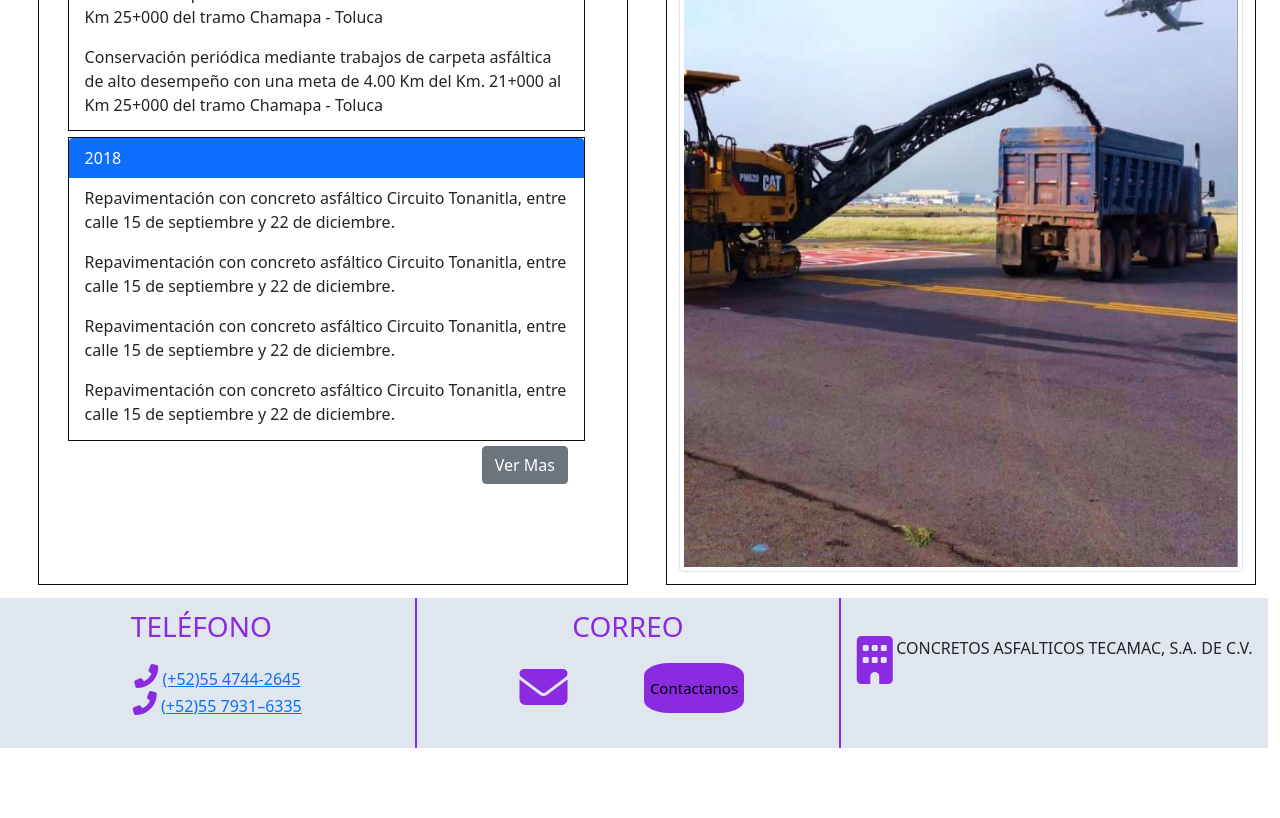
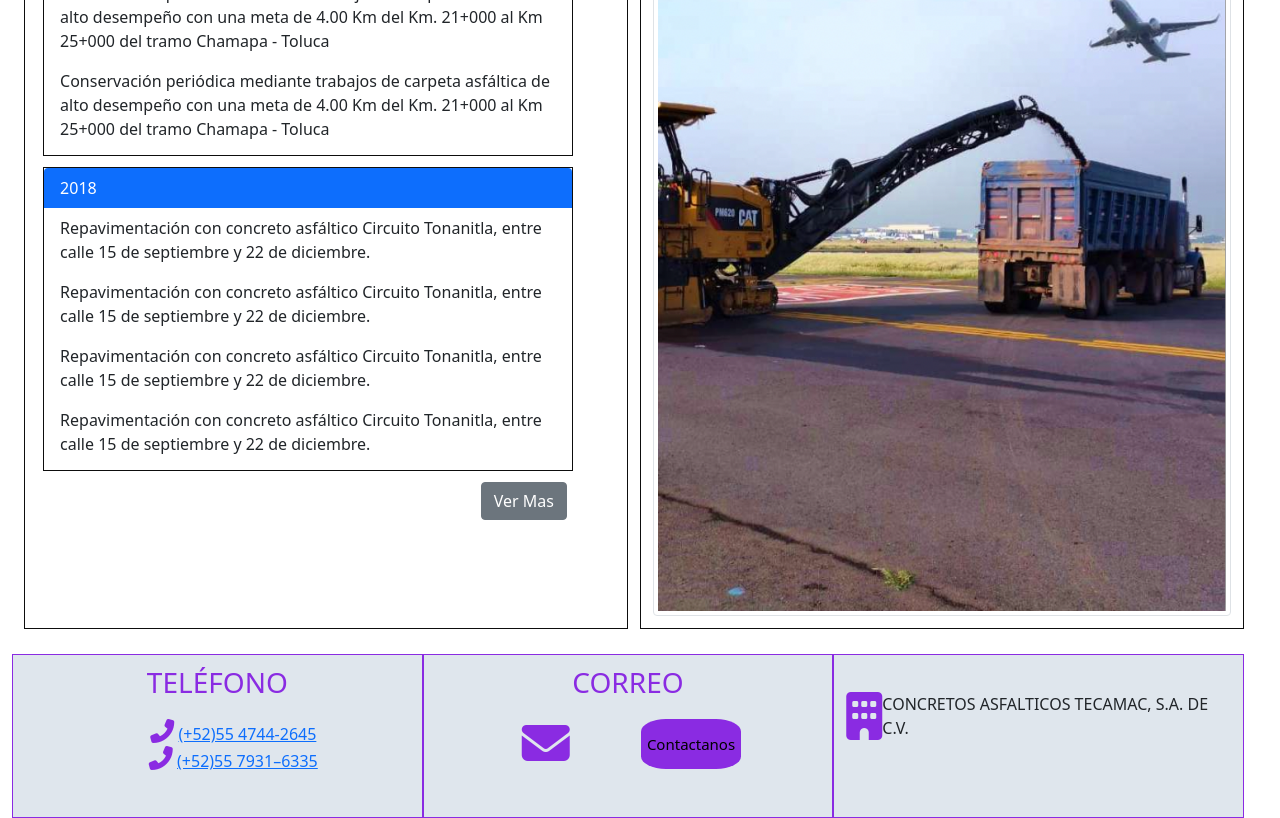
Before and after one commit to nfillon/Catsa-Web, a plain HTML site: page pages/proyectos.html in a window 1280 px wide. Shown: the part 1720-2538 px from the top of the page. Before the commit the page ends 2468 px from the top, so only its background shows below. Drawn offline with nearby package versions, Linux system fonts and the light colour scheme.

Commit message:
Entrega bootstrap maketeo + componentes

```diff
--- a/css/catsa2.css
+++ b/css/catsa2.css
@@ -4,10 +4,8 @@
     box-sizing: border-box;
 }
 
-.navbar {
-    margin-top: 0px;
-    margin-bottom: 0px;
-}
+
+
 /* Contenedor Flex para toda la pagina */
 
 .backheader {
@@ -36,9 +34,9 @@ nav a:hover {
 
 
 .ulBorder{
-    margin-left: 3%;
+    margin-left: 1%;
     border: 1px solid rgba(9,9,9,0.98);
-    margin-bottom: 1%;
+    margin-bottom: 2%;
     padding-bottom: 1%;
 }
 
@@ -85,8 +83,7 @@ nav a:hover {
 
 .contenedorFooterBorder {
     width: 33%;
-    border-left: 2px solid blueviolet;
-    border-right: 2px solid blueviolet;
+    border: 1px solid blueviolet;
 }
 
 .fa-envelope:before {
--- a/pages/proyectos.html
+++ b/pages/proyectos.html
@@ -8,11 +8,11 @@
     <link rel="stylesheet" href="../css/catsa2.css"/>
     <link href="https://cdn.jsdelivr.net/npm/bootstrap@5.1.3/dist/css/bootstrap.min.css" rel="stylesheet" integrity="sha384-1BmE4kWBq78iYhFldvKuhfTAU6auU8tT94WrHftjDbrCEXSU1oBoqyl2QvZ6jIW3" crossorigin="anonymous">
 </head>
-<body>
+<body class="container-fluid">
 <div>
 <header class="backheader">
     <nav class="navbar navbar-expand-lg navbar-light">
-        <div class="container-fluid">
+        <div class="container-fluid container-sm">
             <img class="navbar-brand" src="../images/LogoCatsaTransparenciaBlanco.png" alt=""/>
 
             <button class="navbar-toggler" type="button" data-bs-toggle="collapse" data-bs-target="#navbarNav" aria-controls="navbarNav" aria-expanded="false" aria-label="Toggle navigation">
@@ -43,7 +43,7 @@
 </div>
 <section class="container-fluid">
     <div class="row">
-        <div class="col-12 ">
+        <div class="col-12 .col- .col-md">
             <div class="d-flex justify-content-center">
                 <h3>PROYECTOS</h3>
             </div>
@@ -121,11 +121,6 @@
                                 <span class="visually-hidden">Next</span>
                             </button>
                         </div>
-<!--                        <div class="col-12">-->
-<!--                            <div class="text-center">-->
-<!--                                <img class="rounded img-thumbnail" src="../images/proyectoImg1.jpg" alt="avion" >-->
-<!--                            </div>-->
-<!--                        </div>-->
                 </div>
             </div>
         </div>
@@ -197,8 +192,9 @@
         </div>
     </div>
 </section>
+<div class="container-fluid" >
 <footer class="row contenedorFooter">
-    <div class="col-4">
+    <div class="col-sm-4 contenedorFooterBorder">
                 <h3 class="textFooterH3">TELÉFONO</h3>
                 <ul class="textFooterUL">
                     <li>
@@ -209,9 +205,9 @@
                     </li>
                 </ul>
     </div>
-    <div class="col-4 contenedorFooterBorder">
+    <div class="col-sm-4 contenedorFooterBorder">
                 <h3 class="textFooterH3">CORREO</h3>
-                <div col-6 >
+                <div class="col-sm-12" >
                     <form class="contenedorMail" action="contacto.html">
                         <i class="fas fa-envelope"></i>
                         <button class="btn1" type="submit">Contactanos</button>
@@ -219,7 +215,7 @@
                 </div>
 
     </div>
-    <div class="col-4 contenedorOfficer">
+    <div class="col-sm-4 contenedorFooterBorder contenedorOfficer">
                 <div>
                     <i class="fas fa-building"></i>
                 </div>
@@ -228,6 +224,7 @@
                 </div>
     </div>
 </footer>
+</div>
 <script src="https://kit.fontawesome.com/be3c59443e.js" crossorigin="anonymous"></script>
 <script src="https://cdn.jsdelivr.net/npm/@popperjs/core@2.10.2/dist/umd/popper.min.js" integrity="sha384-7+zCNj/IqJ95wo16oMtfsKbZ9ccEh31eOz1HGyDuCQ6wgnyJNSYdrPa03rtR1zdB" crossorigin="anonymous"></script>
 <script src="https://cdn.jsdelivr.net/npm/bootstrap@5.1.3/dist/js/bootstrap.min.js" integrity="sha384-QJHtvGhmr9XOIpI6YVutG+2QOK9T+ZnN4kzFN1RtK3zEFEIsxhlmWl5/YESvpZ13" crossorigin="anonymous"></script>
```
